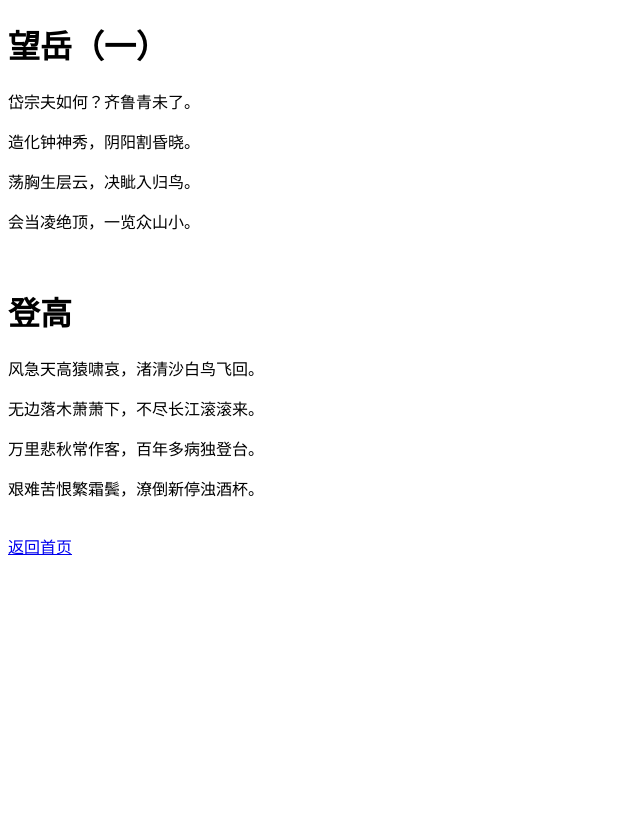
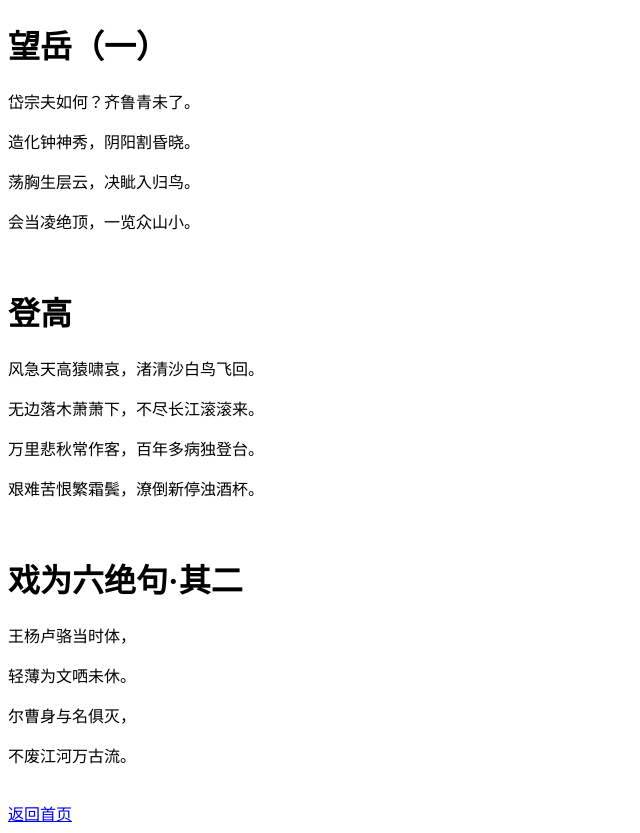
Before and after one commit to shaolude/zzac, a plain HTML site: page poets/dufu.html in a window 1280 px wide. Shown: the whole page, without its empty margins (0-640 px from the left). Before the commit the page ends 800 px from the top, so only its background shows below. Drawn offline with Linux system fonts and the light colour scheme.

Commit message:
mod dufu

```diff
--- a/poets/dufu.html
+++ b/poets/dufu.html
@@ -1,9 +1,10 @@
 <!DOCTYPE html>
 <html>
+
   <head>
     <meta charset="UTF-8">
-    <title>杜甫诗词</title>
-</head>
+    <title>杜甫诗词</title></head>
+
   <body>
     <h1>望岳（一）</h1>
     <p>岱宗夫如何？齐鲁青未了。</p>
@@ -17,6 +18,12 @@
     <p>万里悲秋常作客，百年多病独登台。</p>
     <p>艰难苦恨繁霜鬓，潦倒新停浊酒杯。</p>
     <br>
-    <a href="index.html">返回首页</a>
-</body>
+    <h1>戏为六绝句·其二</h1>
+    <p>王杨卢骆当时体，</p>
+    <p>轻薄为文哂未休。</p>
+    <p>尔曹身与名俱灭，</p>
+    <p>不废江河万古流。</p>
+    <br>
+    <a href="index.html">返回首页</a></body>
+
 </html>
```
Lines whose indentation alone changed are shown as unchanged.
